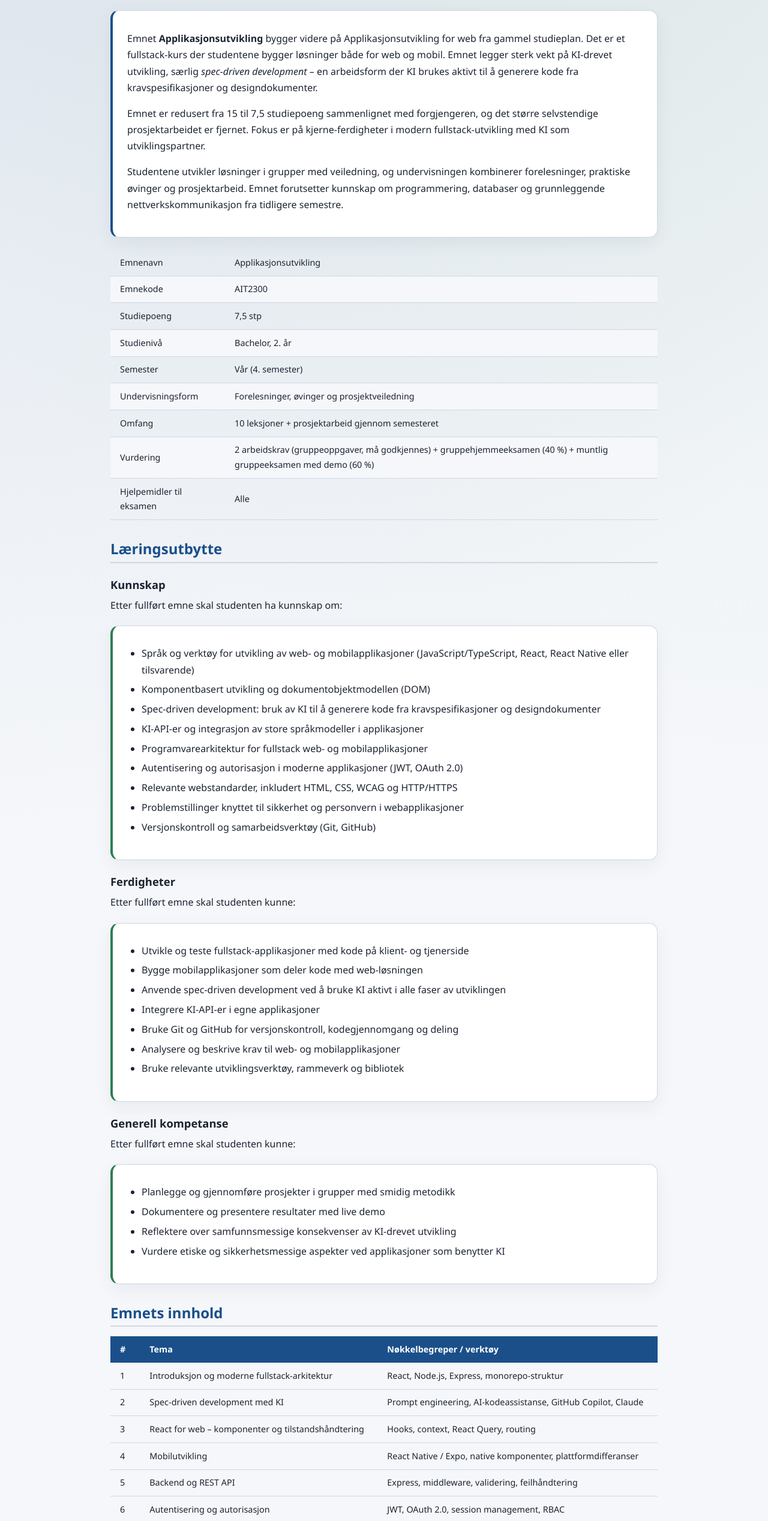
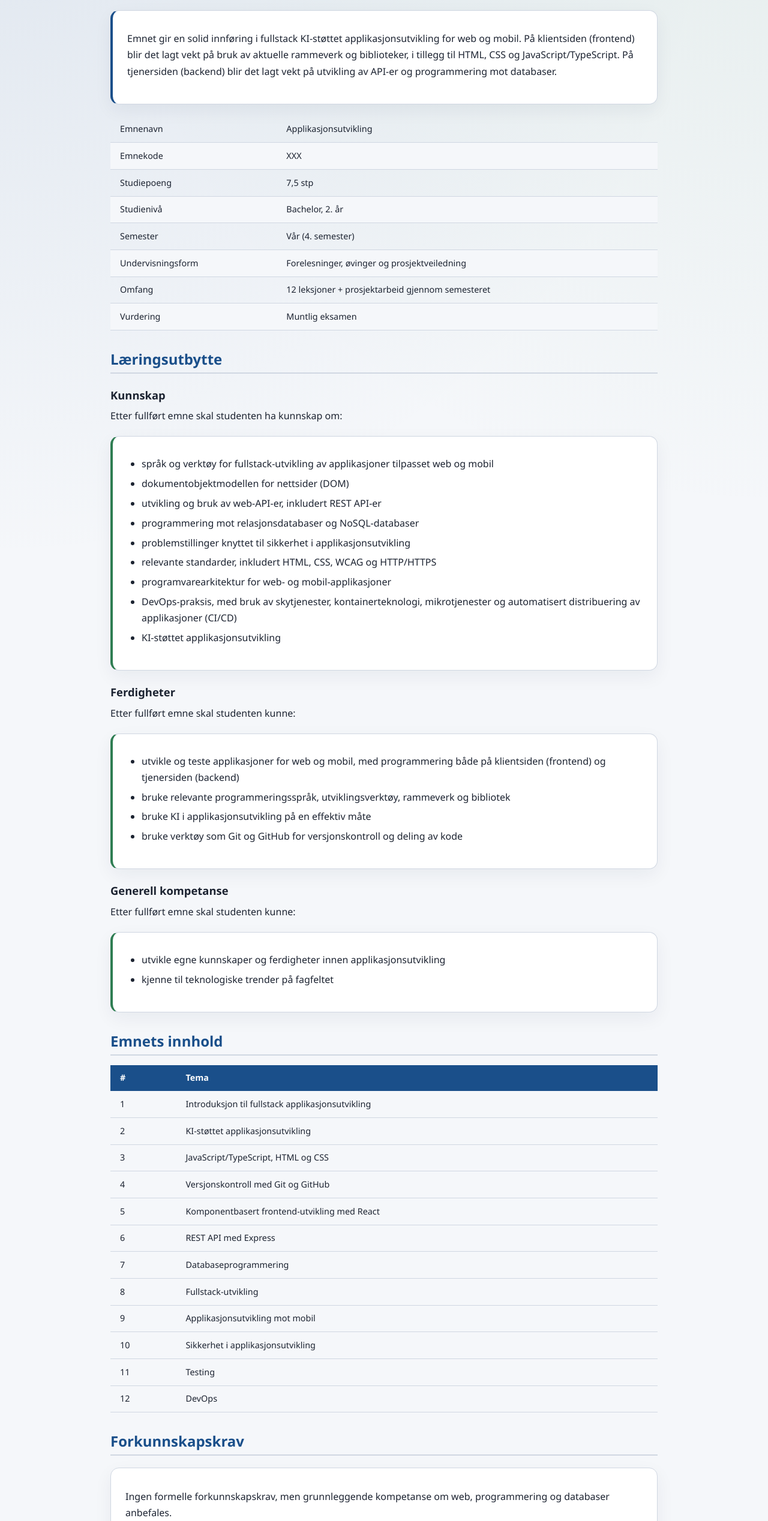
Before and after one commit to Steven7380/Studieplan-Anvendt-IT-2027, a plain HTML site: page emnebeskrivelser/Applikasjonsutvikling/emnebeskrivelse.html in a window 1280 px wide. Shown: the part 264-2800 px from the top of the page at 60% size. Drawn offline with Linux system fonts and the light colour scheme.

Commit message:
Update emnebeskrivelser/Applikasjonsutvikling/emnebeskrivelse.html from editor

```diff
--- a/emnebeskrivelser/Applikasjonsutvikling/emnebeskrivelse.html
+++ b/emnebeskrivelser/Applikasjonsutvikling/emnebeskrivelse.html
@@ -27,26 +27,11 @@
       <h2>Faglig innhold i emnet</h2>
       <div class="card card-primary">
         <p>
-          Emnet <strong>Applikasjonsutvikling</strong> bygger videre på
-          Applikasjonsutvikling for web fra gammel studieplan. Det er et
-          fullstack-kurs der studentene bygger løsninger både for web og mobil.
-          Emnet legger sterk vekt på KI-drevet utvikling, særlig
-          <em>spec-driven development</em> – en arbeidsform der KI brukes
-          aktivt til å generere kode fra kravspesifikasjoner og
-          designdokumenter.
-        </p>
-        <p>
-          Emnet er redusert fra 15 til 7,5 studiepoeng sammenlignet med
-          forgjengeren, og det større selvstendige prosjektarbeidet er fjernet.
-          Fokus er på kjerne-ferdigheter i modern fullstack-utvikling med KI
-          som utviklingspartner.
-        </p>
-        <p>
-          Studentene utvikler løsninger i grupper med veiledning, og
-          undervisningen kombinerer forelesninger, praktiske øvinger og
-          prosjektarbeid. Emnet forutsetter kunnskap om programmering,
-          databaser og grunnleggende nettverkskommunikasjon fra tidligere
-          semestre.
+          Emnet gir en solid innføring i fullstack KI-støttet
+          applikasjonsutvikling for web og mobil. På klientsiden (frontend) blir
+          det lagt vekt på bruk av aktuelle rammeverk og biblioteker, i tillegg
+          til HTML, CSS og JavaScript/TypeScript. På tjenersiden (backend) blir
+          det lagt vekt på utvikling av API-er og programmering mot databaser.
         </p>
       </div>
 
@@ -61,7 +46,7 @@
           </tr>
           <tr>
             <td>Emnekode</td>
-            <td>AIT2300</td>
+            <td>XXX</td>
           </tr>
           <tr>
             <td>Studiepoeng</td>
@@ -81,18 +66,11 @@
           </tr>
           <tr>
             <td>Omfang</td>
-            <td>10 leksjoner + prosjektarbeid gjennom semesteret</td>
+            <td>12 leksjoner + prosjektarbeid gjennom semesteret</td>
           </tr>
           <tr>
             <td>Vurdering</td>
-            <td>
-              2 arbeidskrav (gruppeoppgaver, må godkjennes) +
-              gruppehjemmeeksamen (40 %) + muntlig gruppeeksamen med demo (60 %)
-            </td>
-          </tr>
-          <tr>
-            <td>Hjelpemidler til eksamen</td>
-            <td>Alle</td>
+            <td>Muntlig eksamen</td>
           </tr>
         </tbody>
       </table>
@@ -104,32 +82,23 @@
       <div class="card card-accent">
         <ul>
           <li>
-            Språk og verktøy for utvikling av web- og mobilapplikasjoner
-            (JavaScript/TypeScript, React, React Native eller tilsvarende)
+            språk og verktøy for fullstack-utvikling av applikasjoner tilpasset
+            web og mobil
           </li>
-          <li>Komponentbasert utvikling og dokumentobjektmodellen (DOM)</li>
+          <li>dokumentobjektmodellen for nettsider (DOM)</li>
+          <li>utvikling og bruk av web-API-er, inkludert REST API-er</li>
+          <li>programmering mot relasjonsdatabaser og NoSQL-databaser</li>
           <li>
-            Spec-driven development: bruk av KI til å generere kode fra
-            kravspesifikasjoner og designdokumenter
+            problemstillinger knyttet til sikkerhet i applikasjonsutvikling
           </li>
+          <li>relevante standarder, inkludert HTML, CSS, WCAG og HTTP/HTTPS</li>
+          <li>programvarearkitektur for web- og mobil-applikasjoner</li>
           <li>
-            KI-API-er og integrasjon av store språkmodeller i applikasjoner
+            DevOps-praksis, med bruk av skytjenester, kontainerteknologi,
+            mikrotjenester og automatisert distribuering av applikasjoner
+            (CI/CD)
           </li>
-          <li>
-            Programvarearkitektur for fullstack web- og mobilapplikasjoner
-          </li>
-          <li>
-            Autentisering og autorisasjon i moderne applikasjoner (JWT, OAuth
-            2.0)
-          </li>
-          <li>
-            Relevante webstandarder, inkludert HTML, CSS, WCAG og HTTP/HTTPS
-          </li>
-          <li>
-            Problemstillinger knyttet til sikkerhet og personvern i
-            webapplikasjoner
-          </li>
-          <li>Versjonskontroll og samarbeidsverktøy (Git, GitHub)</li>
+          <li>KI-støttet applikasjonsutvikling</li>
         </ul>
       </div>
 
@@ -138,22 +107,18 @@
       <div class="card card-accent">
         <ul>
           <li>
-            Utvikle og teste fullstack-applikasjoner med kode på klient- og
-            tjenerside
+            utvikle og teste applikasjoner for web og mobil, med programmering
+            både på klientsiden (frontend) og tjenersiden (backend)
           </li>
           <li>
-            Bygge mobilapplikasjoner som deler kode med web-løsningen
+            bruke relevante programmeringsspråk, utviklingsverktøy, rammeverk og
+            bibliotek
           </li>
+          <li>bruke KI i applikasjonsutvikling på en effektiv måte</li>
           <li>
-            Anvende spec-driven development ved å bruke KI aktivt i alle faser
-            av utviklingen
+            bruke verktøy som Git og GitHub for versjonskontroll og deling av
+            kode
           </li>
-          <li>Integrere KI-API-er i egne applikasjoner</li>
-          <li>
-            Bruke Git og GitHub for versjonskontroll, kodegjennomgang og deling
-          </li>
-          <li>Analysere og beskrive krav til web- og mobilapplikasjoner</li>
-          <li>Bruke relevante utviklingsverktøy, rammeverk og bibliotek</li>
         </ul>
       </div>
 
@@ -162,18 +127,9 @@
       <div class="card card-accent">
         <ul>
           <li>
-            Planlegge og gjennomføre prosjekter i grupper med smidig metodikk
+            utvikle egne kunnskaper og ferdigheter innen applikasjonsutvikling
           </li>
-          <li>
-            Dokumentere og presentere resultater med live demo
-          </li>
-          <li>
-            Reflektere over samfunnsmessige konsekvenser av KI-drevet utvikling
-          </li>
-          <li>
-            Vurdere etiske og sikkerhetsmessige aspekter ved applikasjoner som
-            benytter KI
-          </li>
+          <li>kjenne til teknologiske trender på fagfeltet</li>
         </ul>
       </div>
 
@@ -183,92 +139,73 @@
           <tr>
             <th>#</th>
             <th>Tema</th>
-            <th>Nøkkelbegreper / verktøy</th>
           </tr>
         </thead>
         <tbody>
           <tr>
             <td>1</td>
-            <td>Introduksjon og moderne fullstack-arkitektur</td>
-            <td>React, Node.js, Express, monorepo-struktur</td>
+            <td>Introduksjon til fullstack applikasjonsutvikling</td>
           </tr>
           <tr>
             <td>2</td>
-            <td>Spec-driven development med KI</td>
-            <td>Prompt engineering, AI-kodeassistanse, GitHub Copilot, Claude</td>
+            <td>KI-støttet applikasjonsutvikling</td>
           </tr>
           <tr>
             <td>3</td>
-            <td>React for web – komponenter og tilstandshåndtering</td>
-            <td>Hooks, context, React Query, routing</td>
+            <td>JavaScript/TypeScript, HTML og CSS</td>
           </tr>
           <tr>
             <td>4</td>
-            <td>Mobilutvikling</td>
-            <td>React Native / Expo, native komponenter, plattformdifferanser</td>
+            <td>Versjonskontroll med Git og GitHub</td>
           </tr>
           <tr>
             <td>5</td>
-            <td>Backend og REST API</td>
-            <td>Express, middleware, validering, feilhåndtering</td>
+            <td>Komponentbasert frontend-utvikling med React</td>
           </tr>
           <tr>
             <td>6</td>
-            <td>Autentisering og autorisasjon</td>
-            <td>JWT, OAuth 2.0, session management, RBAC</td>
+            <td>REST API med Express</td>
           </tr>
           <tr>
             <td>7</td>
-            <td>KI-API-er og LLM-integrasjon</td>
-            <td>OpenAI API, Claude API, RAG-mønster, streaming</td>
+            <td>Databaseprogrammering</td>
           </tr>
           <tr>
             <td>8</td>
-            <td>Sikkerhet i webapplikasjoner</td>
-            <td>OWASP Top 10, XSS, CSRF, input-validering</td>
+            <td>Fullstack-utvikling</td>
           </tr>
           <tr>
             <td>9</td>
-            <td>Testing av applikasjoner</td>
-            <td>Jest, React Testing Library, Playwright, enhetstesting</td>
+            <td>Applikasjonsutvikling mot mobil</td>
           </tr>
           <tr>
             <td>10</td>
-            <td>Prosjektpresentasjoner og oppsummering</td>
-            <td>Live demo, retrospektiv, faglig refleksjon</td>
+            <td>Sikkerhet i applikasjonsutvikling</td>
+          </tr>
+          <tr>
+            <td>11</td>
+            <td>Testing</td>
+          </tr>
+          <tr>
+            <td>12</td>
+            <td>DevOps</td>
           </tr>
         </tbody>
       </table>
 
       <h2>Forkunnskapskrav</h2>
       <div class="card">
-        <p>Studenten forventes å ha grunnleggende kunnskap innen:</p>
-        <ul>
-          <li>
-            Programmering i JavaScript og/eller TypeScript (fra Programmering og
-            Objektorientert programmering)
-          </li>
-          <li>Web-utvikling med HTML og CSS</li>
-          <li>Databaser og SQL (fra Databaser)</li>
-          <li>Versjonskontroll med Git og GitHub</li>
-          <li>
-            Grunnleggende systemutviklingsmetodikk (fra Praktisk prosjekt og
-            Systemutvikling)
-          </li>
-          <li>
-            Grunnleggende nettverkskonsepter (fra Operativsystemer og nettverk)
-          </li>
-        </ul>
+        <p>
+          Ingen formelle forkunnskapskrav, men grunnleggende kompetanse om web,
+          programmering og databaser anbefales.
+        </p>
       </div>
 
       <h2>Læringsaktiviteter</h2>
       <div class="card">
         <p>
-          Emnet gjennomføres gjennom forelesninger, veiledede øvinger og
-          gruppebasert prosjektarbeid. KI-verktøy er en integrert del av
-          arbeidsmetodikken og skal brukes aktivt i alle faser av
-          utviklingsarbeidet, fra kravspesifikasjon til implementasjon og
-          testing.
+          Den organiserte undervisningen består av forelesninger, oppgaveløsning
+          og veiledning.
         </p>
       </div>
 
@@ -277,71 +214,28 @@
       <h3>Arbeidskrav – gruppeoppgaver</h3>
       <div class="card card-primary">
         <p>
-          Emnet har to gruppebaserte arbeidskrav som tester grunnleggende
-          ferdigheter i fullstack-utvikling og bruk av KI-verktøy i utvikling.
-          Begge arbeidskrav må være godkjent for å få adgang til eksamen.
+          Én individuell innleveringsoppgave må være bestått før man kan gå opp
+          til eksamen.
         </p>
       </div>
 
-      <h3>Gruppehjemmeeksamen (40 %)</h3>
+      <h3>Vurderingsformer</h3>
       <div class="card card-primary">
-        <p>
-          Tidsavgrenset gruppehjemmeeksamen der studentene bygger en fullstack-
-          applikasjon etter spesifikasjon. Teller 40 % av endelig karakter (A–F).
-        </p>
-      </div>
-
-      <h3>Muntlig gruppeeksamen med demo (60 %)</h3>
-      <div class="card card-warn">
-        <p>
-          Muntlig gruppeeksamen der studentene presenterer og demonstrerer
-          kjørbar applikasjon, etterfulgt av individuell utspørring om faglig
-          innhold og tekniske valg. Teller 60 % av endelig karakter (A–F).
-        </p>
-      </div>
-
-      <h2>Obligatoriske aktiviteter</h2>
-      <div class="card">
-        <p>
-          Begge arbeidskrav er obligatoriske og må være godkjent før studenten
-          kan fremstille seg til avsluttende vurdering, jf. universitets- og
-          høyskoleloven § 11-4 og forskrift om studier og eksamen ved USN § 7-1.
-        </p>
-      </div>
-
-      <h2>Eksamensformer</h2>
-      <div class="card">
-        <p>
-          Kombinert vurdering med gruppehjemmeeksamen og muntlig gruppeeksamen
-          med demo. Vurderingsformen er valgt for å sikre at studentene
-          demonstrerer praktisk kompetanse i realistiske utviklingssituasjoner
-          og kan forklare og forsvare sine tekniske valg.
-        </p>
+        <p>Individuell muntlig eksamen. Varighet ca. 30 minutter.</p>
       </div>
 
       <h2>Hjelpemidler til eksamen</h2>
       <div class="card">
         <p>
-          Alle hjelpemidler er tillatt under hjemmeeksamen, inkludert KI-verktøy.
-          Under den muntlige eksamen har studentene tilgang til egne notater og
-          den innleverte applikasjonen.
-        </p>
-      </div>
-
-      <h2>Annet</h2>
-      <div class="card">
-        <p>
-          Bruk av KI-verktøy skal skje i samsvar med emnets læringsmål og
-          universitetets regler for akademisk redelighet. Studentene forventes
-          å forstå og kunne forklare all kode i den innleverte applikasjonen,
-          uavhengig av hvordan den ble generert.
+          Studenten sørger for å ha tilgang på programkoden utviklet til
+          innleveringsoppgaven, utover dette ingen hjelpemidler.
         </p>
       </div>
     </main>
 
     <footer>
-      Applikasjonsutvikling · Bachelor i Anvendt informasjonsteknologi ·
-      7,5 studiepoeng
+      Applikasjonsutvikling · Bachelor i Anvendt informasjonsteknologi · 7,5
+      studiepoeng
     </footer>
   </body>
 </html>
```
